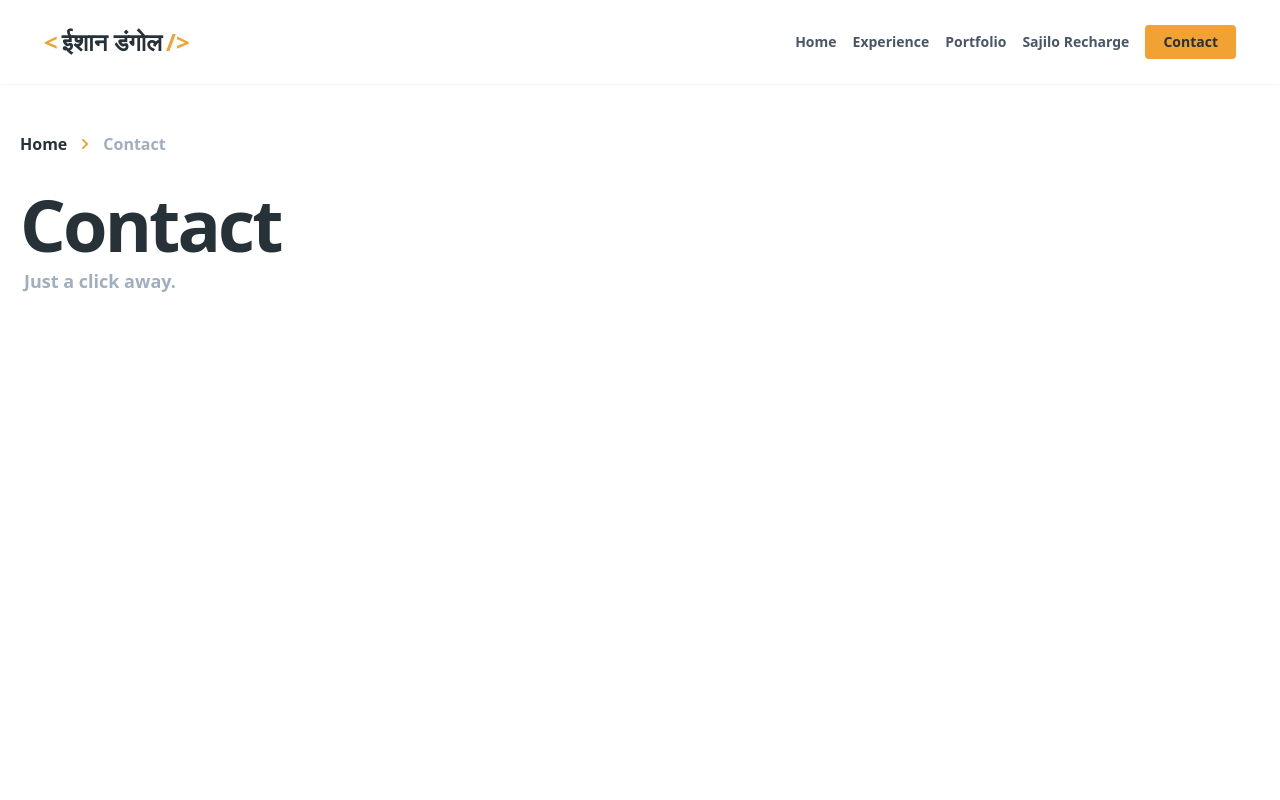
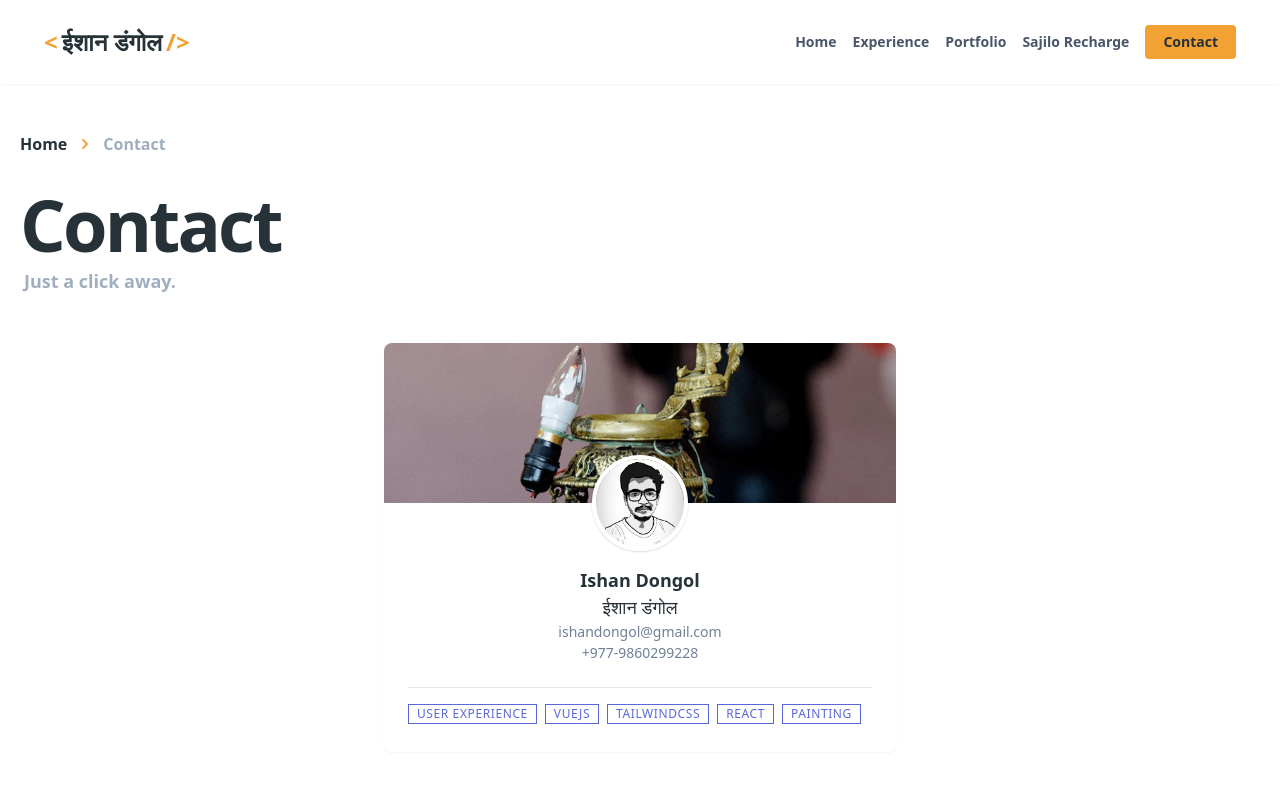
Before and after one commit to ishandongol/ishandongol.github.io, a Next.js app: page /contact in a window 1280 px wide. Shown: the top 800 px of the page. Built offline with nearby package versions, Linux system fonts and the light colour scheme.

Commit message:
[PROFIE PAGE]

```diff
--- a/pages/contact/index.tsx
+++ b/pages/contact/index.tsx
@@ -1,12 +1,12 @@
-import Container  from "../../components/container"
+import Container from "../../components/container"
 import Layout from "../../components/layout"
 import Head from 'next/head'
 import { CMS_NAME } from '../../lib/constants'
-import PostTitle  from '../../components/post-title'
-import Breadcrumb  from '../../components/breadcrumbs'
+import PostTitle from '../../components/post-title'
+import Breadcrumb from '../../components/breadcrumbs'
 const Contact = () => {
    const pageTitle = 'Contact'
-    return(
+   return (
       <>
          <Layout>
             <Head>
@@ -14,10 +14,47 @@ const Contact = () => {
             </Head>
             <Container>
                <Breadcrumb items={[
-                {title:'Home',url:'/'},
-                {title:pageTitle,url:`/contact`},
-              ]}/>
+                  { title: 'Home', url: '/' },
+                  { title: pageTitle, url: `/contact` },
+               ]} />
                <PostTitle subTitle="Just a click away.">{pageTitle}</PostTitle>
+               <div className="bg-white mt-12 pb-6 w-full justify-center items-center overflow-hidden md:max-w-lg rounded-lg shadow-sm hover:shadow-medium mx-auto mb-20">
+                  <div className="relative h-40">
+                     <img className="absolute h-full w-full object-cover" src="/assets/media/smart-panas.png" />
+                  </div>
+                  <div className="relative shadow mx-auto h-24 w-24 -my-12 border-white rounded-full overflow-hidden border-4">
+                     <img className="object-cover w-full h-full" src="/assets/media/ishan.jpg" />
+                  </div>
+                  <div className="mt-16">
+                     <h1 className="text-lg text-center font-semibold">
+                        Ishan Dongol
+        </h1>
+        <h2 className="text-lg text-center font-medium">ईशान डंगोल</h2>
+                     <p className="text-sm text-gray-600 text-center">
+                        ishandongol@gmail.com
+        </p>
+        <p className="text-sm text-gray-600 text-center">
+                        +977-9860299228
+        </p>
+                  </div>
+                  <div className="mt-6 pt-3 flex flex-wrap mx-6 border-t">
+                     <div className="text-xs mr-2 my-1 uppercase tracking-wider border px-2 text-indigo-600 border-indigo-600 hover:bg-indigo-600 hover:text-indigo-100 cursor-default">
+                        User experience
+        </div>
+                     <div className="text-xs mr-2 my-1 uppercase tracking-wider border px-2 text-indigo-600 border-indigo-600 hover:bg-indigo-600 hover:text-indigo-100 cursor-default">
+                        VueJS
+        </div>
+                     <div className="text-xs mr-2 my-1 uppercase tracking-wider border px-2 text-indigo-600 border-indigo-600 hover:bg-indigo-600 hover:text-indigo-100 cursor-default">
+                        TailwindCSS
+        </div>
+                     <div className="text-xs mr-2 my-1 uppercase tracking-wider border px-2 text-indigo-600 border-indigo-600 hover:bg-indigo-600 hover:text-indigo-100 cursor-default">
+                        React
+        </div>
+                     <div className="text-xs mr-2 my-1 uppercase tracking-wider border px-2 text-indigo-600 border-indigo-600 hover:bg-indigo-600 hover:text-indigo-100 cursor-default">
+                        Painting
+        </div>
+                  </div>
+               </div>
             </Container>
          </Layout>
       </>
```
Lines whose indentation alone changed are shown as unchanged.
